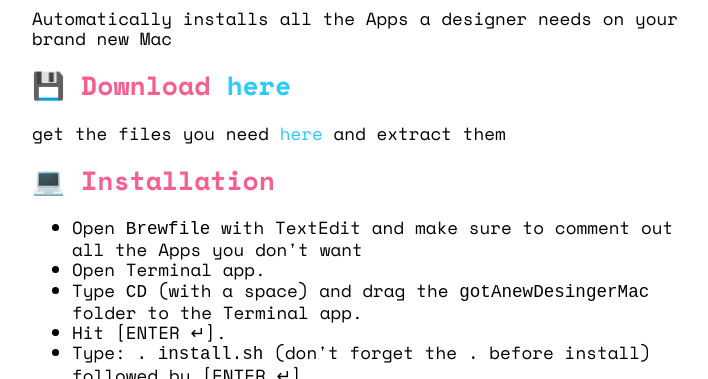
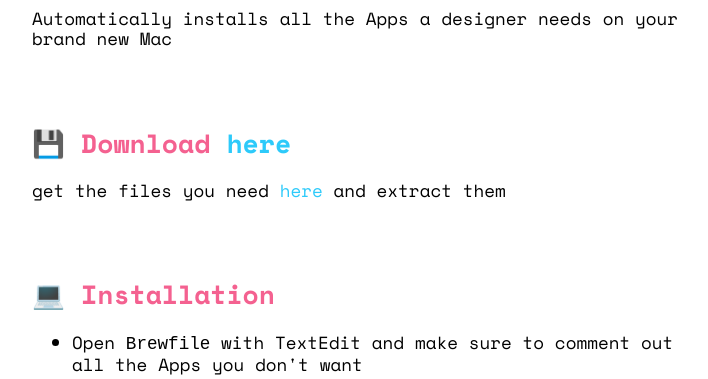
Before and after one commit to meodai/gotAnewDesignerMac, a plain HTML site: page index.html in a window 1280 px wide. Shown: the part 412-791 px from the top of the page, without its empty margins (272-980 px from the left). Drawn offline with nearby package versions, Linux system fonts and the light colour scheme.

Commit message:
better spaces

```diff
--- a/style.css
+++ b/style.css
@@ -15,6 +15,12 @@ a:hover {
 h1, h2, h3, h4 {
     color: #f46190;
 }
+li {
+    margin-bottom: 1em;
+}
+h2 {
+    margin-top: 3em;
+}
 .logo {
     margin: 2rem auto;
     padding: 292px 0 0 292px;
```
